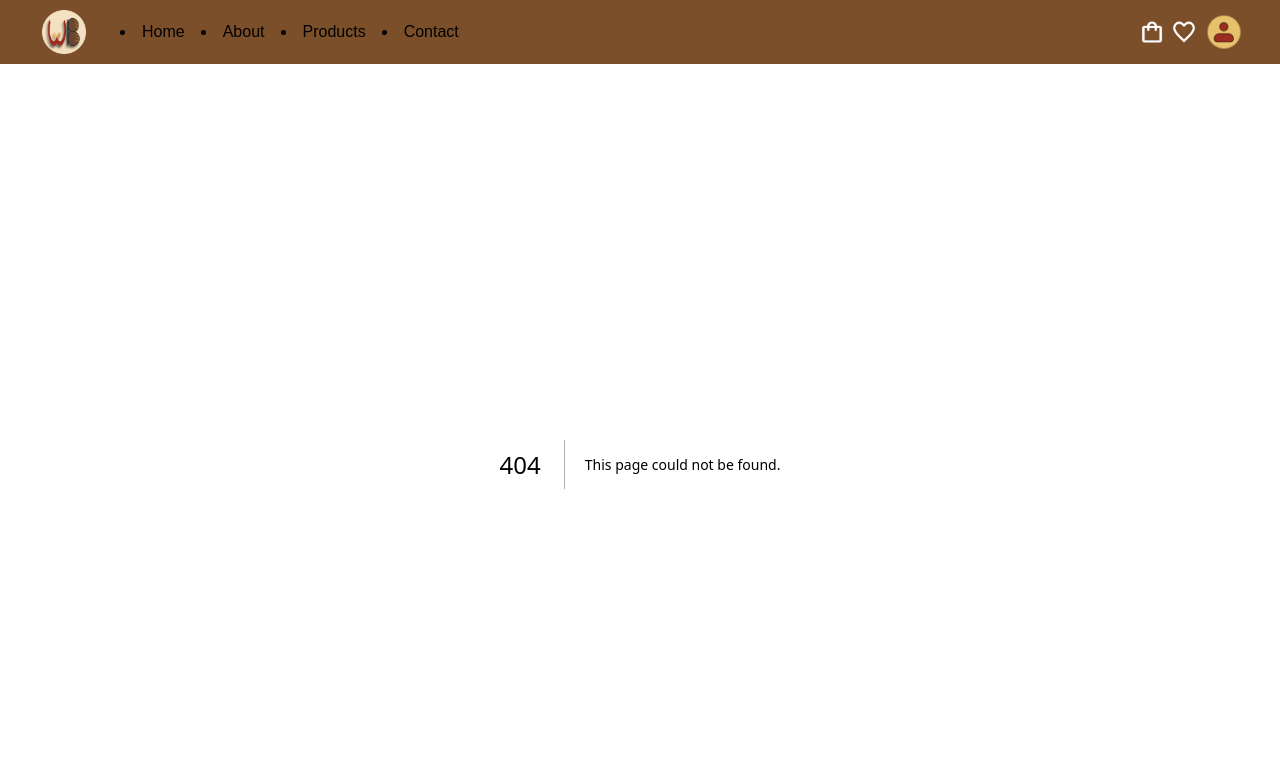
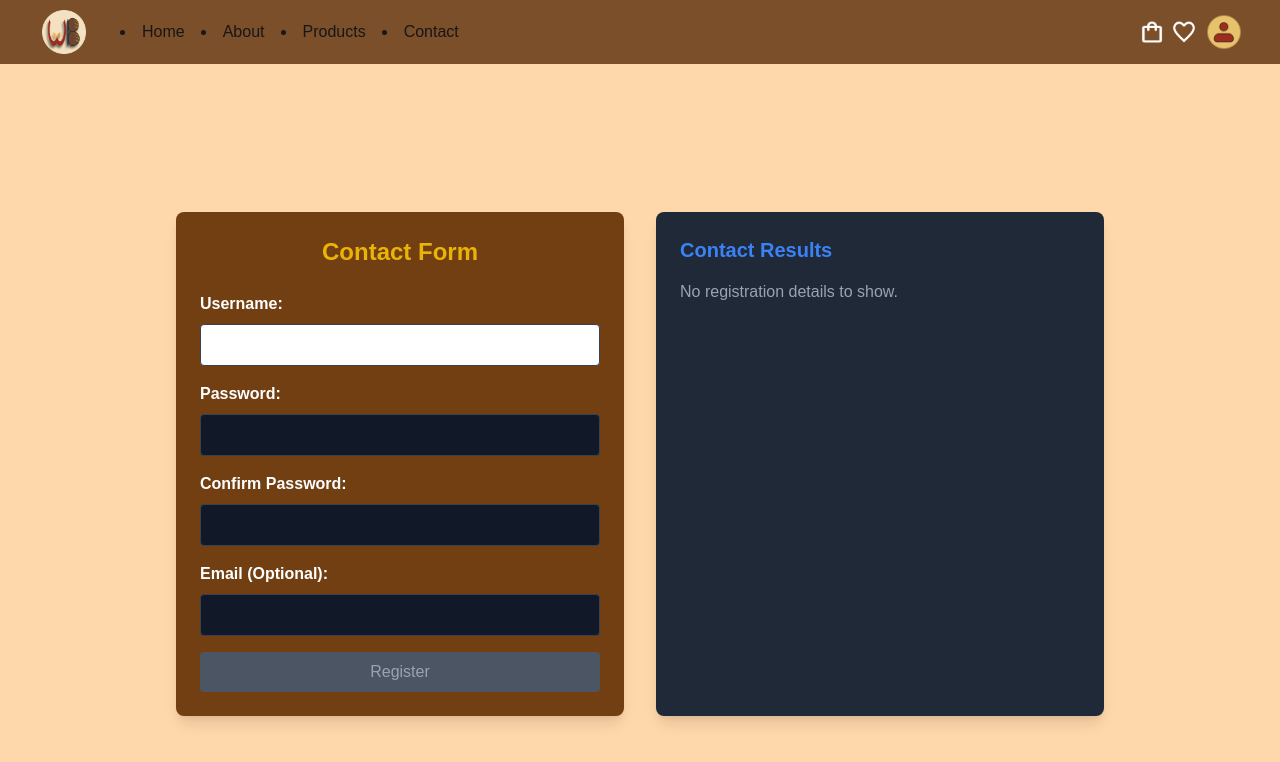
Before and after one commit to Shiela04/golden-wheat, a Next.js app: page /contact in a window 1280 px wide. Before the commit this address had no page. Shown: the top 762 px of the page. Built offline with nearby package versions, Linux system fonts and the light colour scheme.

Commit message:
Added a general contact form to the contact file and made many chnages in terms of text color on the products page

```diff
--- a/app/components/BreadProductCard.js
+++ b/app/components/BreadProductCard.js
@@ -32,7 +32,7 @@
           <button className="mt-2 text-sm text-left text-custom-red font-semibold hover:text-blue-800 focus:outline-none">
             View Details...
           </button>
-          <p className="text-yellow-500 font-bold text-xl">$420.69</p>
+          <p className="text-black font-bold text-xl">$420.69</p>
         </div>
       </div>
     </div>
--- a/app/components/NavigationBar.js
+++ b/app/components/NavigationBar.js
@@ -5,7 +5,7 @@
 import WishListButton from "./WishListButton";
 import ProfileButton from "./ProfileButton";
 import Logo from "./Logo";
-import { NavListItem } from "./navListItem";
+import { NavListItem } from "./NavListItem";
 
 export default function NavigationBar() {
   // state to manage mobile menu visibility
--- /dev/null
+++ b/app/components/RegistrationForm.js
@@ -0,0 +1,276 @@
+"use client";
+
+import { useState } from "react";
+
+export default function RegistrationForm() {
+  // Add state for username and usernameErrorText
+  const [userName, setUserName] = useState("");
+  const [userNameErrorText, setUserNameErrorText] = useState("");
+
+  // Add state for password and passwordErrortext
+  const [password, setPassword] = useState("");
+  const [passwordErrorText, setPasswordErrorText] = useState("");
+
+  // Add state for confirmPassword and confirmPasswordErrorText
+  const [confirmPassword, setConfrimPassword] = useState("");
+  const [confrimPasswordErrorText, setConfrimPasswordErrorText] = useState("");
+
+  // Extra - add state for email and emailErrorText
+  const [email, setEmail] = useState("");
+  const [emailErrorText, setEmailErrorText] = useState("");
+
+  // Add state for isFormValid
+  const [isFormValid, setIsFormValid] = useState(false);
+
+  // Add state to set formData
+  const [formData, setFormData] = useState(null); // For storing and displaying results
+
+  // Add function to validateForm
+  const validateForm = () => {
+    const userNameValidatity = userName.length >= 3;
+    const passwordValidity = password.length >= 8;
+    const confrimPasswordValidity = password === confirmPassword;
+    const emailValidatity = email.length === 0 || /\S+@\S+\.\S+/.test(email);
+
+    setIsFormValid(
+      userNameValidatity &&
+        passwordValidity &&
+        confrimPasswordValidity &&
+        emailValidatity
+    );
+  };
+
+  // Add function to validate username
+  const validateUserName = (value) => {
+    if (value.length === 0) {
+      setUserNameErrorText("Name is required");
+    } else if (value.length > 0 && value.length < 3) {
+      setUserNameErrorText(
+        "Name must be greater then or equal to 3 characters"
+      );
+    } else {
+      setUserNameErrorText("");
+    }
+    validateForm();
+  };
+
+  // Add function to validate password
+  const validatePassword = (value) => {
+    if (value.length === 0) {
+      setPasswordErrorText("Password is required");
+    } else if (value.length > 0 && value.length < 8) {
+      setPasswordErrorText(
+        "Password must be greater then or equal to 8 characters"
+      );
+    } else {
+      setPasswordErrorText("");
+    }
+    validateForm();
+  };
+
+  // Add function to validate confirm password
+  const validateConfrimPassword = (value) => {
+    if (value.length === 0) {
+      setConfrimPasswordErrorText("Comfrim Pasword is required");
+    } else if (value.length > 0 && value.length < 8) {
+      setConfrimPasswordErrorText(
+        "Confirm Password: Must match the password field."
+      );
+    } else {
+      setConfrimPasswordErrorText("");
+    }
+    validateForm();
+  };
+
+  // Extra add function to validate email
+  const validateEmail = (value) => {
+    if (value.length > 0 && !/\S+@\S+\.\S+/.test(value)) {
+      setEmailErrorText("Email must be a valid email address");
+    } else {
+      setEmailErrorText("");
+    }
+    validateForm();
+  };
+
+  // Add function to handle username change
+  const handleUsernameChange = (e) => {
+    const value = e.target.value;
+    setUserName(value);
+    validateUserName(value);
+  };
+
+  // Add function to handle password change
+  const handlePasswordChange = (e) => {
+    const value = e.target.value;
+    setPassword(value);
+    validatePassword(value);
+  };
+
+  // Add function to handle confirm password change
+  const handleConfrimPasswordChange = (e) => {
+    const value = e.target.value;
+    setConfrimPassword(value);
+    validateConfrimPassword(value);
+  };
+
+  // Extra - Add function to handle email value change
+  const handleEmail = (e) => {
+    const value = e.target.value;
+    setEmail(value);
+    validateEmail(value);
+  };
+
+  // Create a handleSubmitFunction
+  const handleSubmit = (e) => {
+    e.preventDefault();
+    setFormData({
+      username: userName,
+      email: email || "N/A",
+    });
+    validateForm();
+  };
+
+  return (
+    <div className="bg-orange-200 text-white min-h-screen flex justify-center items-center p-4">
+      <div className="flex flex-wrap lg:flex-nowrap gap-8 w-full justify-center">
+        {/* Form Section */}
+        <div className="bg-yellow-900 p-6 rounded-lg shadow-lg max-w-md w-full">
+          <h1 className="text-2xl font-bold text-yellow-500 mb-6 text-center">
+            Contact Form
+          </h1>
+          <form onSubmit={handleSubmit} className="space-y-4">
+            <div>
+              <label htmlFor="username" className="block font-semibold mb-2">
+                Username:
+              </label>
+              <input
+                type="text"
+                id="username"
+                value={userName}
+                className={`w-full p-2 bg-white text-black border rounded focus:outline-none focus:ring focus:ring-blue-500
+                  ${
+                    userNameErrorText
+                      ? "border-red-500"
+                      : userName && !userNameErrorText
+                      ? "border-green-500"
+                      : "border-gray-700"
+                  }`}
+                onChange={handleUsernameChange}
+              />
+              {userNameErrorText && (
+                <p className="text-red-500 text-sm mt-2">{userNameErrorText}</p>
+              )}
+            </div>
+
+            <div>
+              <label htmlFor="password" className="block font-semibold mb-2">
+                Password:
+              </label>
+              <input
+                type="password"
+                id="password"
+                value={password}
+                className={`w-full p-2 bg-gray-900 text-white border rounded focus:outline-none focus:ring focus:ring-blue-500
+                  ${
+                    passwordErrorText
+                      ? "border-red-500"
+                      : password && !passwordErrorText
+                      ? "border-green-500"
+                      : "border-gray-700"
+                  }`}
+                onChange={handlePasswordChange}
+              />
+              {passwordErrorText && (
+                <p className="text-red-500 text-sm mt-2">{passwordErrorText}</p>
+              )}
+            </div>
+
+            <div>
+              <label
+                htmlFor="confirmPassword"
+                className="block font-semibold mb-2"
+              >
+                Confirm Password:
+              </label>
+              <input
+                type="password"
+                id="confirmPassword"
+                value={confirmPassword}
+                className={`w-full p-2 bg-gray-900 text-white border rounded focus:outline-none focus:ring focus:ring-blue-500
+                  ${
+                    confrimPasswordErrorText
+                      ? "border-red-500"
+                      : confirmPassword && !confrimPasswordErrorText
+                      ? "border-green-500"
+                      : "border-gray-700"
+                  }`}
+                onChange={handleConfrimPasswordChange}
+              />
+              {confrimPasswordErrorText && (
+                <p className="text-red-500 text-sm mt-2">
+                  {confrimPasswordErrorText}
+                </p>
+              )}
+            </div>
+
+            <div>
+              <label htmlFor="email" className="block font-semibold mb-2">
+                Email (Optional):
+              </label>
+              <input
+                type="email"
+                id="email"
+                value={email}
+                className={`w-full p-2 bg-gray-900 text-white border rounded focus:outline-none focus:ring focus:ring-blue-500
+                  ${
+                    emailErrorText
+                      ? "border-red-500"
+                      : email && !emailErrorText
+                      ? "border-green-500"
+                      : "border-gray-700"
+                  }`}
+                onChange={handleEmail}
+              />
+              {emailErrorText && (
+                <p className="text-red-500 text-sm mt-2">{emailErrorText}</p>
+              )}
+            </div>
+
+            <button
+              type="submit"
+              className={`w-full py-2 rounded ${
+                isFormValid
+                  ? "bg-green-400 text-black cursor-pointer"
+                  : " bg-gray-600 text-gray-400 cursor-not-allowed"
+              }`}
+              disabled={!isFormValid}
+            >
+              Register
+            </button>
+          </form>
+        </div>
+
+        {/* Results Section */}
+        <div className="bg-gray-800 p-6 rounded-lg shadow-lg max-w-md w-full">
+          <h2 className="text-xl font-bold text-blue-500 mb-4">
+            Contact Results
+          </h2>
+          {formData ? (
+            <div>
+              <p className="mb-2">
+                <span className="font-semibold">Username:</span>
+                {formData.username}
+              </p>
+              <p>
+                <span className="font-semibold">Email:</span>
+                {formData.email || "N/A"}
+              </p>
+            </div>
+          ) : (
+            <p className="text-gray-400">No registration details to show.</p>
+          )}
+        </div>
+      </div>
+    </div>
+  );
+}
--- /dev/null
+++ b/app/contact/page.js
@@ -0,0 +1,5 @@
+import RegistrationForm from "../components/RegistrationForm";
+
+export default function Home() {
+  return <RegistrationForm />;
+}
```
Also changed, not shown: 1 other file (tests, documents, lock files or other folders).
